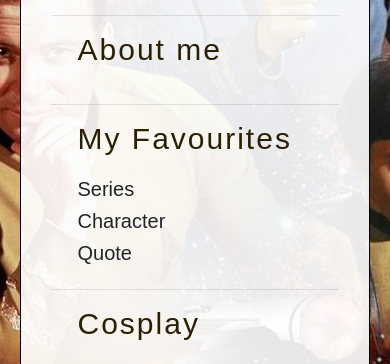
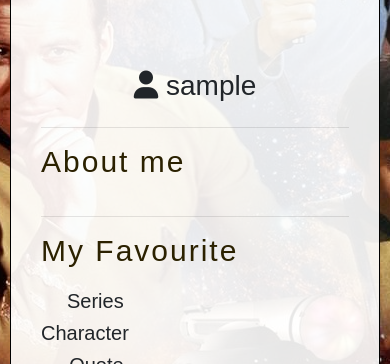
Before and after one commit to romangrubic/Star-Trek-Django, a Django app: page /accounts/profile/1/ in a window 390 px wide. Shown: the part 420-784 px from the top of the page. Run offline with Django 3.2, Linux system fonts and the light colour scheme; the visitor is signed in with stand-in values (Sample User, id 1); data comes from the database, SQL or seed files in the repository; some libraries are stand-ins or nearby versions.

Commit message:
Fixed profile page on tablet and mobile.

```diff
--- a/accounts/templates/profile.html
+++ b/accounts/templates/profile.html
@@ -10,27 +10,27 @@
 	<div class="profile-info-section">
 		<hr>
 		<div class="row">
-			<div class="offset-1 col-4">
+			<div class="offset-sm-1 col-sm-4">
 				<img class="profile-img" src="{{ MEDIA_URL }}{{ profile.uprofile.image }}">
             </div>
-				<div class="col-7 profile-info text-center">
+				<div class="col-sm-7 profile-info text-center">
 					<h1>{{ profile.uprofile.name }}</h1>
 					<h3><i class="fa fa-user"></i> {{ profile.username }}</h3>
 				</div>
 			</div>
 			<hr>
 			<div class="row">
-				<div class="offset-1 col-10">
+				<div class="col-12 offset-sm-1 col-sm-10">
 					<h3 class="profile-info-section-header">About me</h3>
 					<p class="profile-bio-p">{{ profile.uprofile.bio }}</p>
 				</div>
 			</div>
 			<hr>
 			<div class="row">
-				<div class="offset-1 col-10">
-					<h3 class="profile-info-section-header">My Favourites</h3>
+				<div class="col-12 offset-sm-1 col-sm-10">
+					<h3 class="profile-info-section-header">My Favourite</h3>
 					<div class="row">
-						<div class="col-3 text-right">
+						<div class="col-4 text-right">
 							<h5>Series</h5>
 						</div>
 						<div class="col-8">
@@ -38,7 +38,7 @@
 						</div>
 					</div>
 					<div class="row">
-						<div class="col-3 text-right">
+						<div class="col-4 text-right">
 							<h5>Character</h5>
 						</div>
 						<div class="col-8">
@@ -46,7 +46,7 @@
 						</div>
 					</div>
 					<div class="row">
-						<div class="col-3 text-right">
+						<div class="col-4 text-right">
 							<h5>Quote</h5>
 						</div>
 						<div class="col-8">
@@ -57,7 +57,7 @@
 			</div>
 			<hr>
 			<div class="row">
-				<div class="offset-1 col-10">
+				<div class="col-12 offset-sm-1 col-sm-10">
 					<h3 class="profile-info-section-header">Cosplay</h3>
 					<p class="profile-cosplay-p">{{ profile.uprofile.cosplay_input }}</p>
 					<div class="row">
@@ -78,11 +78,13 @@
 											{% endif %}
 										</div>
 										{% if profile.uprofile.cosplay_image2 %}
-                        <a class="carousel-control-prev" href="#cosplay-carousel" role="button" data-slide="prev">
+										<a class="carousel-control-prev" href="#cosplay-carousel" role="button"
+											data-slide="prev">
 											<span class="carousel-control-prev-icon" aria-hidden="true"></span>
 											<span class="sr-only">Previous</span>
 										</a>
-                        <a class="carousel-control-next" href="#cosplay-carousel" role="button" data-slide="next">
+										<a class="carousel-control-next" href="#cosplay-carousel" role="button"
+											data-slide="next">
 											<span class="carousel-control-next-icon" aria-hidden="true"></span>
 											<span class="sr-only">Next</span>
 										</a>
--- a/static/css/accounts.css
+++ b/static/css/accounts.css
@@ -77,7 +77,7 @@ td, th {
 /* -------------- Profile page ------------------- */
 .profile-page{
     background: url("../images/forum.jpg") no-repeat center top fixed ;
-    padding: 80px 20px 80px;
+    padding: 80px 10px 80px;
 }
 .profile-info-section{
     background-color: rgba(255, 255, 255, 0.9);
@@ -95,7 +95,7 @@ td, th {
     border-radius: 5px;
 }
 .profile-info{
-    padding: 40px 20px;
+    padding: 40px 20px 0px;
 }
 .profile-info > h1{
     font-weight: 500;
@@ -133,7 +133,7 @@ td, th {
     background: url("../images/forum.jpg") no-repeat center top fixed ;
 }
 .profile-form-edit{
-    padding: 30px 40px;
+    padding: 30px 20px;
     background-color: rgba(255, 255, 255, 0.9);
     border: 1px solid black;
     border-radius: 5px;
@@ -162,3 +162,11 @@ td, th {
 .form-registration{
     margin: 40px 0;
 }
+
+/* ----------- Media queries -------------------------- */
+@media only screen and (max-width: 769px) {
+    .cosplay-carousel-image{
+    height: 250px;
+    width: 100%
+    }
+}
```
Lines whose indentation alone changed are shown as unchanged.
